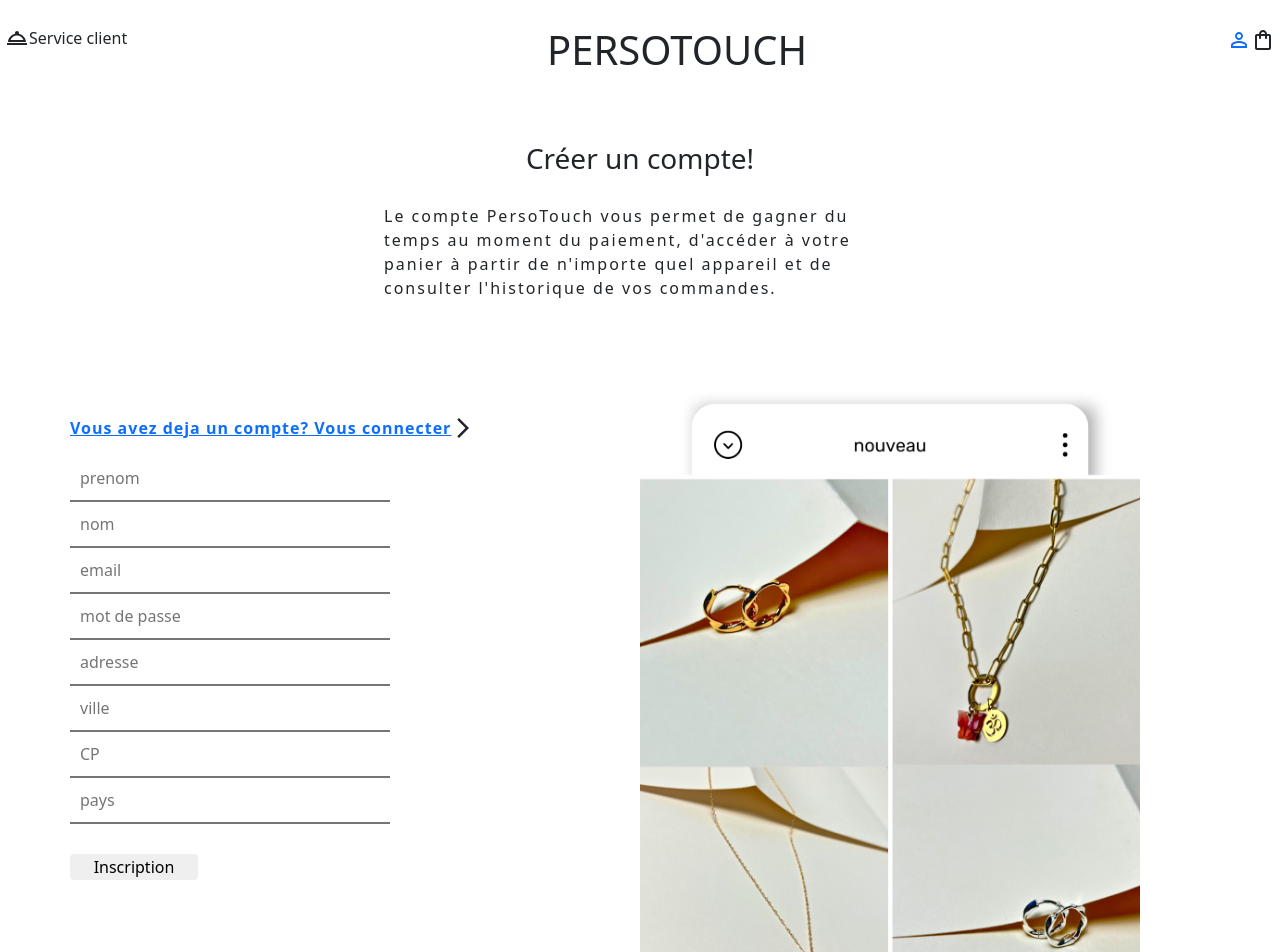
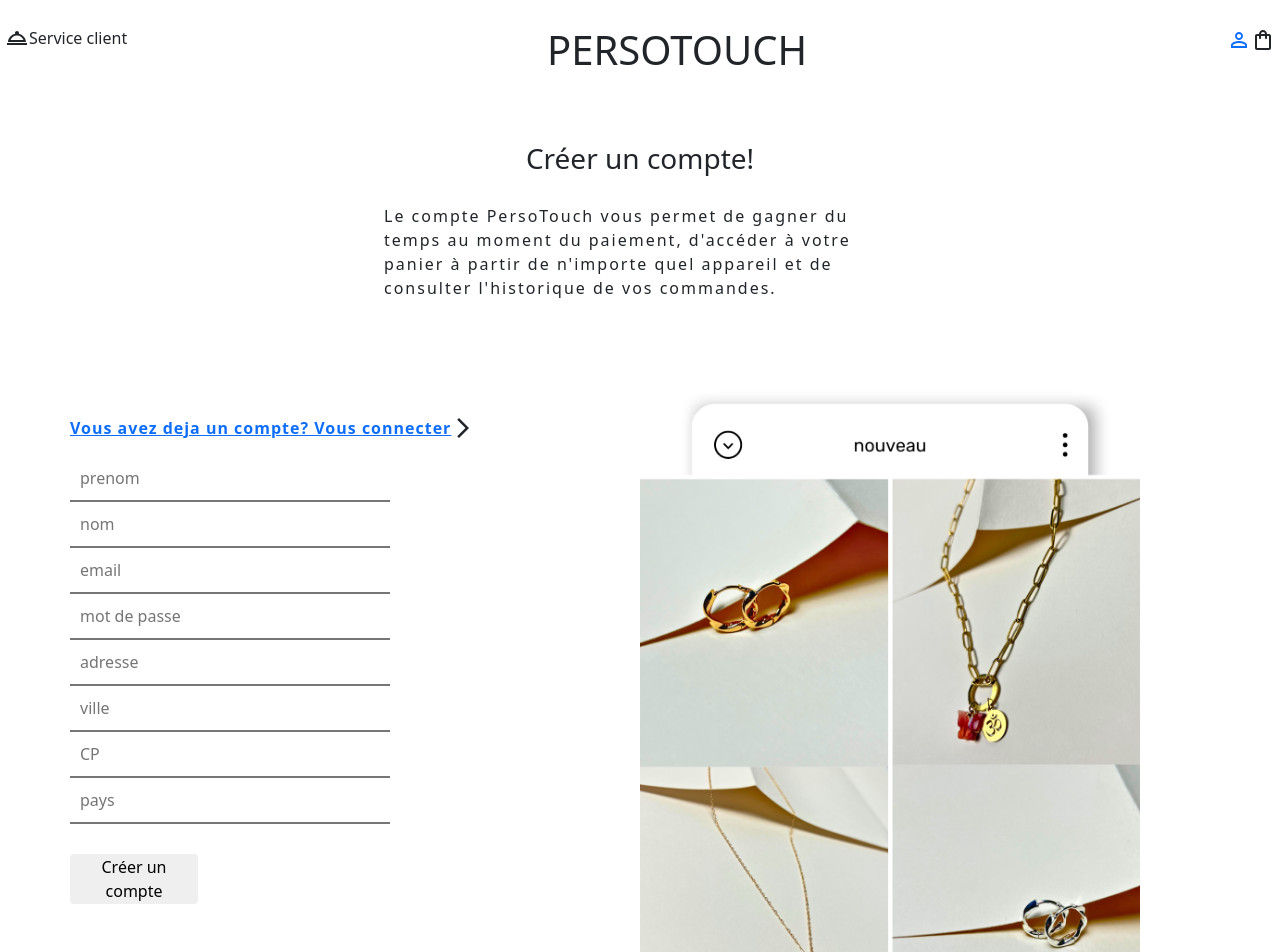
Before and after one commit to RyanDaltrey/persotouch_Frontend, a React (Create React App) app: page /inscription in a window 1280 px wide. Shown: the top 952 px of the page. Built offline with nearby package versions, Linux system fonts and the light colour scheme.

Commit message:
UPDATE texte sur le boutton inscription dans l'affichage

```diff
--- a/src/Pages/InscriptionPage.jsx
+++ b/src/Pages/InscriptionPage.jsx
@@ -61,7 +61,7 @@
             <input type="text" name="ville" defaultValue={ville} placeholder="ville" onChange={(e) => {setVille(e.target.value)}} className="input_inscription"/>
             <input type="text" name="code_postal" defaultValue={code_postal} placeholder="CP" onChange={(e) => {setCode_Postal(e.target.value)}} className="input_inscription"/>
             <input type="text" name="pays" defaultValue={pays} placeholder="pays" onChange={(e) => {setPays(e.target.value)}}className="input_inscription"/>
-            <button onClick={() => {register()}} className="boutton_inscription">Inscription</button>
+            <button onClick={() => {register()}} className="boutton_inscription">Créer un compte</button>
         </div>
         <Footer/>
     </>
```
